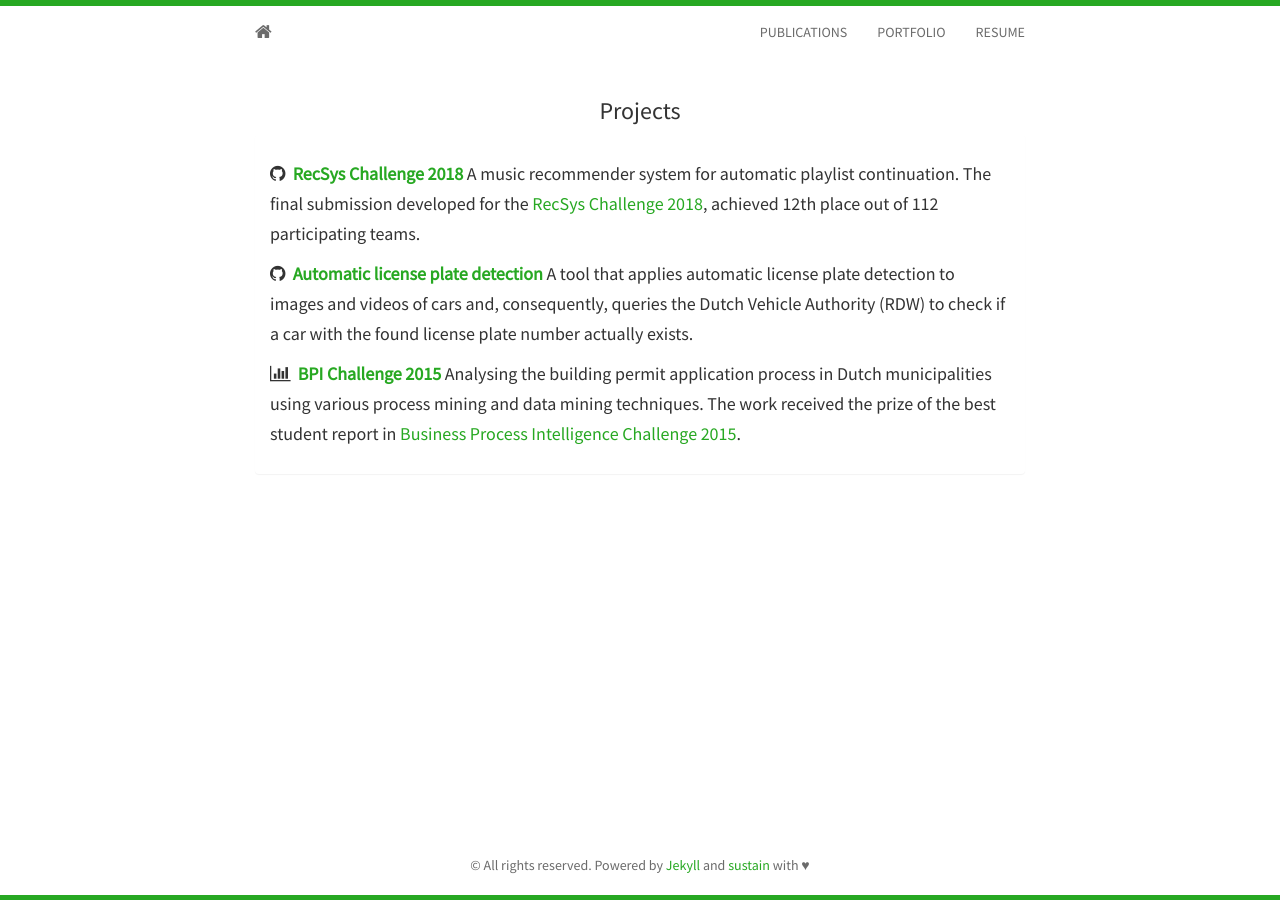
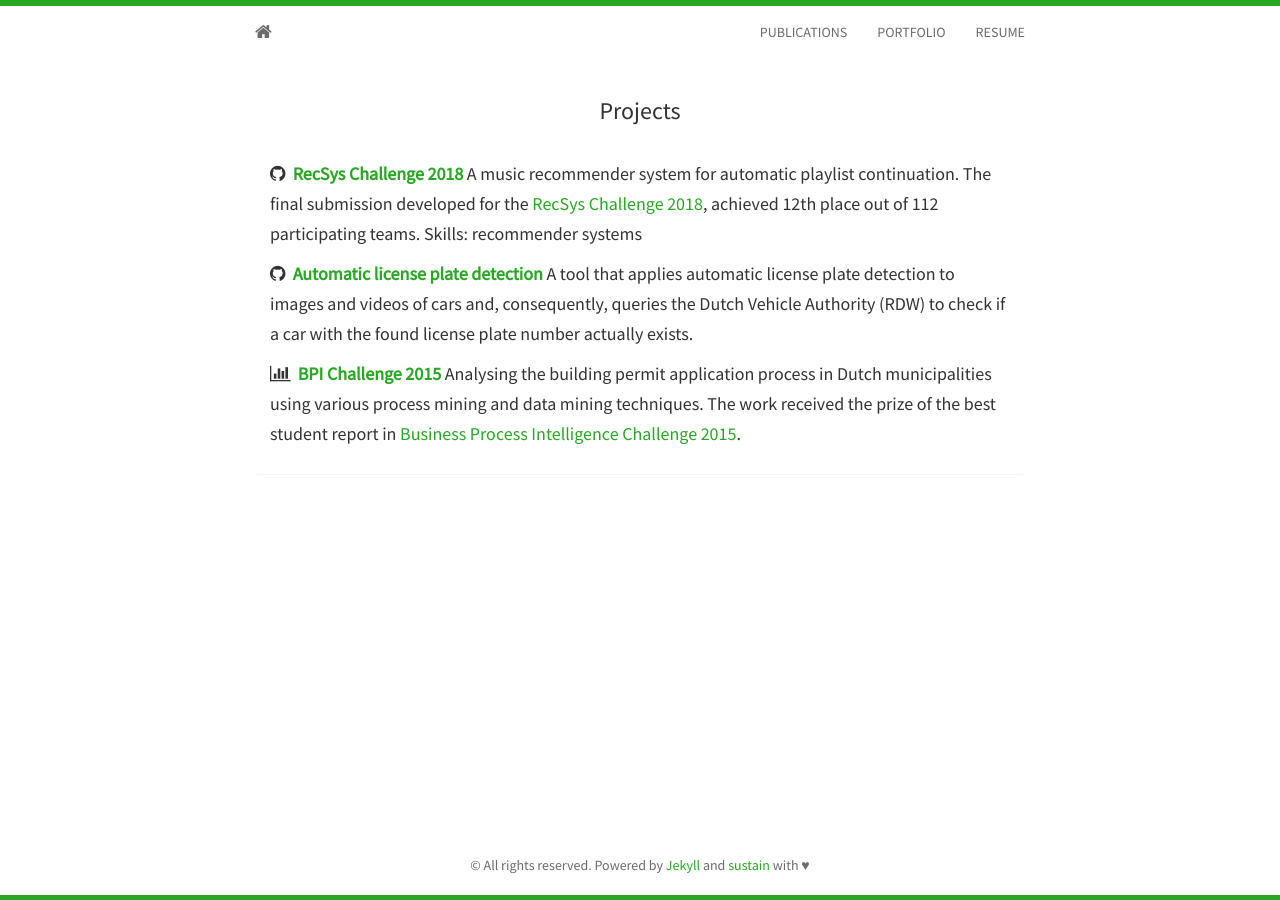
Before and after one commit to irhete/irhete.github.io, a Jekyll site: the page built from portfolio.html, in a window 1280 px wide. Built offline with Jekyll 4.4.1, drawn with Linux system fonts in a browser that asks for light colours; nearby versions of some CDN libraries; a style sheet for code colours, icons or effects is not loaded.

Commit message:
Initial portfolio

```diff
--- a/_includes/portfolio.html
+++ b/_includes/portfolio.html
@@ -6,6 +6,7 @@
 		<h5>
 			<i class="fa fa-github"></i>&nbsp;&nbsp;<strong><a href="https://github.com/irhete/recsys-challenge-2018">RecSys Challenge 2018</a></strong>
 A music recommender system for automatic playlist continuation. The final submission developed for the <a href="https://recsys-challenge.spotify.com/">RecSys Challenge 2018</a>, achieved 12th place out of 112 participating teams.
+            Skills: recommender systems
 		</h5>
 		<h5>
 			<i class="fa fa-github"></i>&nbsp;&nbsp;<strong><a href="https://github.com/annitrolla/car-insurance-tool">Automatic license plate detection</a></strong>
```
